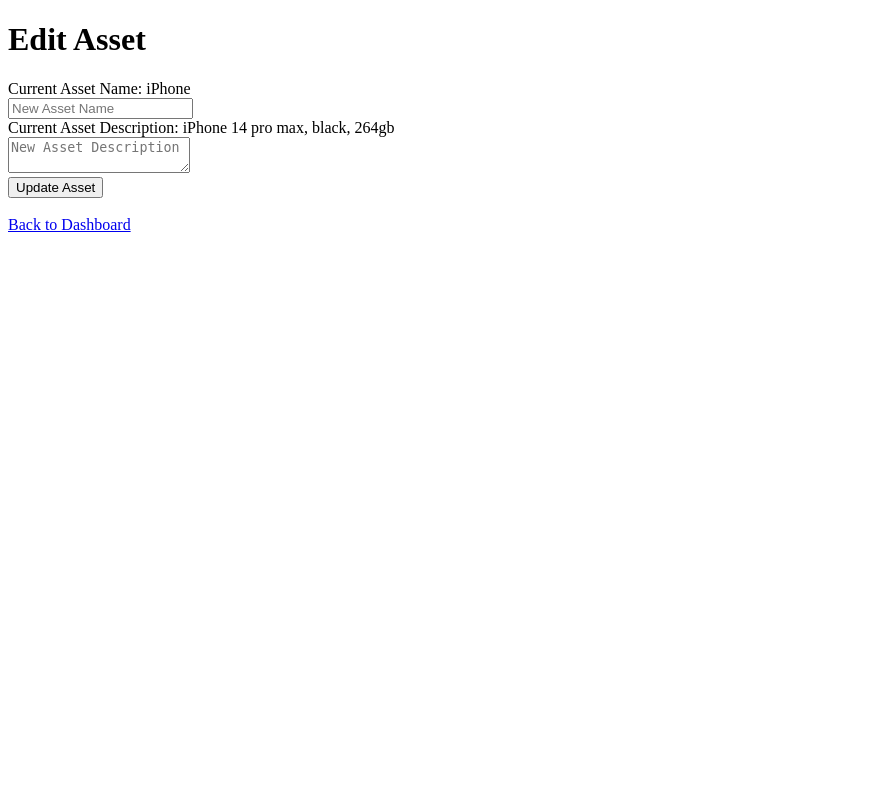
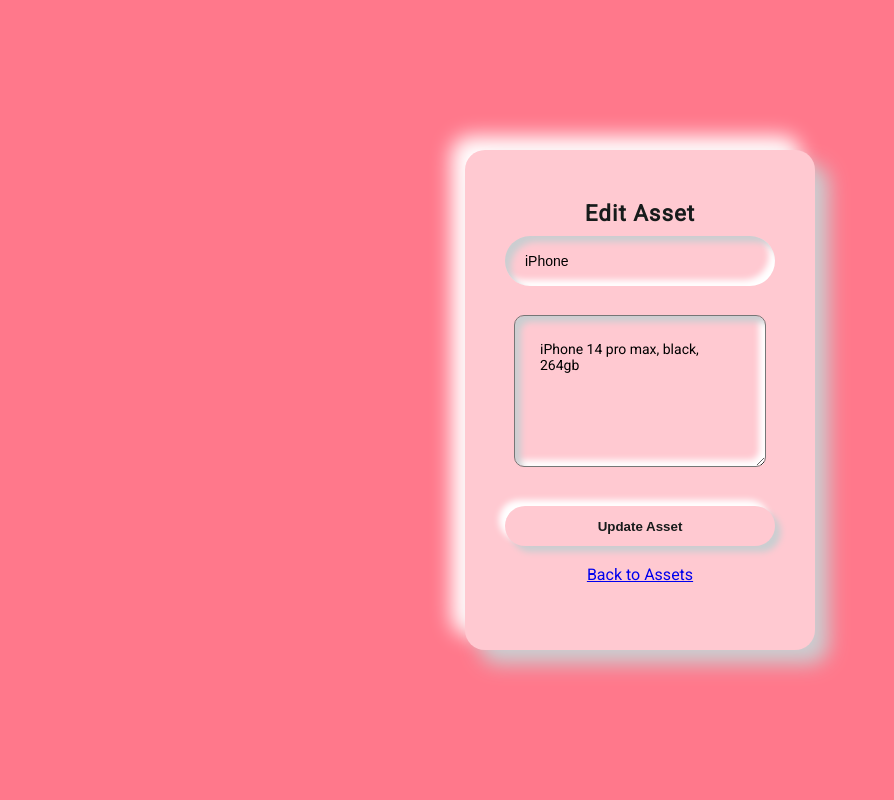
Before and after one commit to callumsontag/assetManagement, a Flask app: page /edit_asset/8138382737/308077824 in a window 1280 px wide. Shown: the whole page, without its empty margins (0-894 px from the left). Run offline with Flask 3, Linux system fonts and the light colour scheme; a user stored in the database is signed in.

Commit message:
styles added

```diff
--- a/app.py
+++ b/app.py
@@ -103,7 +103,7 @@
         if not user or not check_password_hash(user.password, password):
             flash('Please check your login details and try again.')
             # if the user doesn't exist or password is wrong, reload the page
-            return redirect(url_for('login', user_id=current_user.user_id))
+            return redirect(url_for('login'))
 
         # if the above check passes, then we know the user has the right credentials
         login_user(user)
--- /dev/null
+++ b/static/edit_asset.css
@@ -0,0 +1,105 @@
+@import url('https://fonts.googleapis.com/css2?family=Roboto&display=swap');
+
+input {
+    caret-color:#171B1B;
+    margin-bottom: 10px;
+  }
+
+body {
+    margin: 0;
+    width: 100vw;
+    height: 100vh;
+    background: #FF788B;
+    display: flex;
+    align-items: center;
+    text-align: center;
+    justify-content: center;
+    place-items: center;
+    overflow: hidden;
+    font-family: roboto;
+  }
+
+.container {
+    position: relative;
+    width: 350px;
+    height: 500px;
+    border-radius: 20px;
+    padding: 40px;
+    box-sizing: border-box;
+    background: #FFC9D1;
+    box-shadow: 14px 14px 20px #cbced1, -14px -14px 20px white;
+  }
+
+
+.title{
+    margin-top: 10px;
+    margin-bottom: 10px;
+    font-weight: 900;
+    font-size: 1.4rem;
+    color: #171B1B;
+    letter-spacing: 1px;
+  }
+
+.inputs {
+    text-align: left;
+    margin-top: 30px;
+  }
+
+label, input, button {
+    display: block;
+    width: 100%;
+    padding: 0;
+    border: none;
+    outline: none;
+    box-sizing: border-box;
+  }
+
+label {
+    margin-bottom: 4px;
+  }
+
+label:nth-of-type(2) {
+    margin-top: 12px;
+  }
+
+input::placeholder {
+    color: gray;
+  }
+
+input {
+    background: #FFC9D1;
+    padding: 10px;
+    padding-left: 20px;
+    height: 50px;
+    font-size: 14px;
+    border-radius: 50px;
+    box-shadow: inset 6px 6px 6px #cbced1, inset -6px -6px 6px white;
+  }
+
+textarea {
+    background: #FFC9D1;
+    padding: 25px;
+    height: 100px;
+    width: 200px;
+    font-size: 14px;
+    border-radius: 10px;
+    margin-bottom: 15px;
+    font-family: roboto;
+    box-shadow: inset 6px 6px 6px #cbced1, inset -6px -6px 6px white;
+  }
+
+button {
+    color: #171B1B;
+    margin-top: 20px;
+    background: #FFC9D1;
+    height: 40px;
+    border-radius: 20px;
+    cursor: pointer;
+    font-weight: 900;
+    box-shadow: 6px 6px 6px #cbced1, -6px -6px 6px white;
+    transition: 0.5s;
+  }
+
+button:hover {
+    box-shadow: none;
+  }
--- a/templates/assets.html
+++ b/templates/assets.html
@@ -2,6 +2,7 @@
 <html>
 <head>
     <title>Assets</title>
+    <link rel="stylesheet" href="/static/assets.css">
 </head>
 <body>
     <h1>Asset List</h1>
@@ -12,7 +13,7 @@
             <th>Asset Description</th>
             <th>Assigned User ID</th>
             <th></th>
-            <th></th>
+
         </tr>
         {% for asset in assets %}
         <tr>
@@ -21,8 +22,6 @@
             <td>{{ asset.user_id }}</td>
             <td>
                 <a href="{{ url_for('edit_asset', user_id=current_user.user_id, asset_id=asset.asset_id) }}">Edit Asset</a>
-            </td>
-            <td>
                 {% if current_user.is_admin %}
                 <a href="{{ url_for('delete_asset', user_id=user.user_id, asset_id=asset.asset_id) }}">Delete Asset</a>
                 {% endif %}
@@ -32,6 +31,7 @@
     </table>
     <a href="{{ url_for('create_asset') }}">Create an Asset</a>
     <br>
+    <br>
     <a href="{{ url_for('logout') }}">Log Out</a>
 </body>
 </html>
--- a/templates/create_asset.html
+++ b/templates/create_asset.html
@@ -2,9 +2,11 @@
 <html>
 <head>
     <title>Create Asset</title>
+    <link rel="stylesheet" href="/static/create_asset.css">
 </head>
 <body>
-    <h1>Create Asset</h1>
+    <div class="container">
+    <div class="title">Create Asset</div>
     <div id="asset_created">
         <br>
         {% with messages = get_flashed_messages() %}
@@ -23,8 +25,10 @@
         <br>
         <button type="submit">Create Asset</button>
     </form>
+    <br>
     <a href="{{ url_for('assets', user_id=current_user.user_id) }}" class="navbar-item">
         Back to Assets
     </a>
+    </div>
 </body>
 </html>
--- a/templates/edit_asset.html
+++ b/templates/edit_asset.html
@@ -2,19 +2,21 @@
 <html>
 <head>
     <title>Edit Asset</title>
+    <link rel="stylesheet" href="/static/edit_asset.css">
 </head>
 <body>
-    <h1>Edit Asset</h1>
+    <div class="container">
+    <div class="title">Edit Asset</div>
     <form method="POST", action="{{ url_for('edit_asset', user_id=user.user_id, asset_id=asset.asset_id)}}">
-        <div> Current Asset Name:  {{ asset['name'] }}</div>
-        <input type="text" name="new_asset_name" placeholder="New Asset Name">
+        <input type="text" name="new_asset_name" placeholder="New Asset Name" value={{ asset['name'] }}>
         <br>
-        <div> Current Asset Description:  {{ asset['description'] }}</div>
-        <textarea name="new_asset_description" placeholder="New Asset Description"></textarea>
+        <textarea name="new_asset_description" placeholder="New Asset Description">{{ asset['description'] }}</textarea>
         <br>
         <button type="submit">Update Asset</button>
     </form>
     <br>
-    <a href="{{ url_for('assets', user_id=current_user.user_id) }}">Back to Dashboard</a>
+    <a href="{{ url_for('assets', user_id=current_user.user_id) }}">Back to Assets</a>
+    </div>
+</div>
 </body>
 </html>
```
Also changed, not shown: static/assets.css (added, +30 -0 lines), static/create_asset.css (added, +105 -0 lines), static/home.css (+48 -34 lines), static/login.css (added, +93 -0 lines), static/register.css (added, +93 -0 lines), templates/home.html (+2 -5 lines), templates/login.html (+11 -6 lines), templates/register.html (+14 -10 lines), assetManagementDatabase.db.
